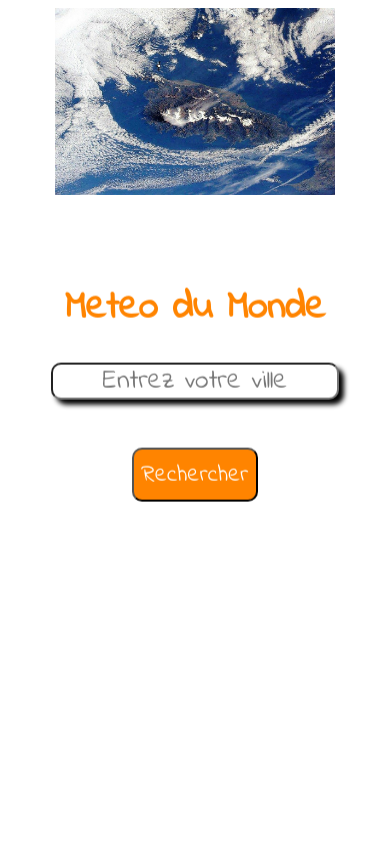
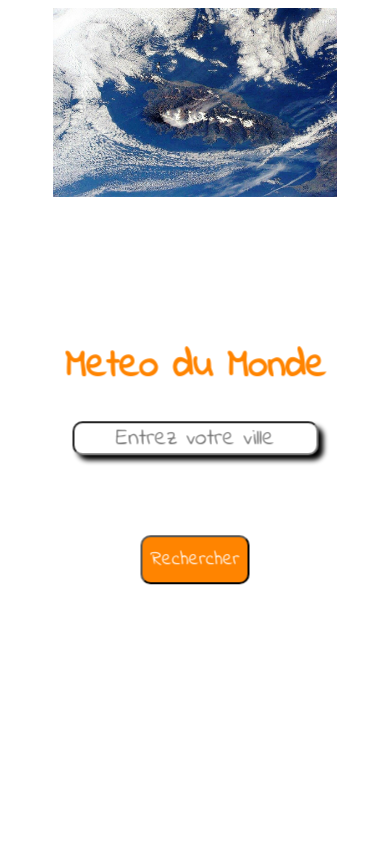
Before and after one commit to OlivierBaldocchi/API-Meteo, a PHP site: page / in a window 390 px wide. Run offline with PHP 8.4, Linux system fonts and the light colour scheme; some web fonts are replaced.

Commit message:
reponsive light

```diff
--- a/responsive.css
+++ b/responsive.css
@@ -1,46 +1,22 @@
+@media screen and (max-width: 1400px) {
 
-@media all and (max-device-width: 800px) {
+    .main {
+        top: 40%;
+    }
+}
 
-    .bouton button, #retour {
-        margin: 2rem;
+@media screen and (max-width: 1024px) {
+
+    .main {
+        top: 30%;
     }
 }
 
 
-@media all and (max-device-width: 400px) {
-
-    .bouton button, #retour {
-        margin: 1rem;
-    }
-}
-
-
-@media all and (max-device-width: 1500px) and (orientation: portrait) {
+@media screen and (orientation: portrait) {
 
     .main {
-        top: 72%;
-    }
-
-    h1 {
-        font-size: 7vw;
-    }
-
-    input {
-        font-size: 4vw;
-        height: 4.5vw;
-    }
-
-    .bouton button, #retour {
-        font-size: 4vw;
-    }
-}
-
-
-@media all and (max-device-width: 800px) and (orientation: portrait) {
-
-    .main {
-        top: 65vh;
-        width: 80vw;
+        top: 55%;
     }
 
     h1 {
@@ -48,22 +24,15 @@
     }
 
     input {
-        font-size: 7vw;
-        height: 8vw;
+        height: 7vw;
+        font-size: 6vw;
     }
 
     .bouton button, #retour {
-        font-size: 6vw;
-        margin-top: 3rem;
+        font-size: 5vw;
     }
 
     #reponse {
-        font-size: 5vw;
-    }
-
-    .back {
-        width: 60vw;
-        text-align: center;
-        left: 13%;
+        font-size: 4vw;
     }
 }
--- a/script.js
+++ b/script.js
@@ -36,7 +36,7 @@ function getValue() {
       dir = "de Nord-Ouest";
     }
 
-    para.innerHTML = "Ville: " + data.name + "<br>" + "<br>"
+    para.innerHTML = data.name + "<br>" + "<br>"
     + "Température mini: " + tempmin + " degrés" + "<br>"
     + "Température maxi: " + tempmax + " degrés" + "<br>"
     + "Conditions: " + data.weather[0].description + "<br>"
--- a/style.css
+++ b/style.css
@@ -1,20 +1,20 @@
 img {
-    width: 75%;
+    width: 76%;
     display: flex;
     margin: auto;
 }
 
 h1 {
     color: rgb(255, 132, 0);
-    font-size: 6vw;
+    font-size: 8vw;
     font-family: 'Indie Flower', cursive;
     text-align: center;
 }
 
 input {
-    height: 3vw;
+    height: 3.5vw;
     border-radius: 10px;
-    font-size: 2.5vw;
+    font-size: 3.5vw;
     text-align: center;
     box-shadow: 5px 5px 5px black;
     font-family: 'Indie Flower', cursive;
@@ -33,10 +33,8 @@ input {
 }
 
 .main {
-
     position: absolute;
-    width: 50vw;
-    height: 70vh;
+    width: 70%;
     top: 50%;
     left: 50%;
     -webkit-transform: translate(-50%, -50%);
@@ -51,18 +49,14 @@ input {
 }
 
 .front {
-    display: flex;
-    flex-direction: column;
-    align-items: center;
+    text-align: center;
     overflow: hidden;
     -webkit-backface-visibility: hidden;
     backface-visibility: hidden;
 }
 
-.back{
-    display: flex;
-    flex-direction: column;
-    align-items: center;
+.back {
+    text-align: center;
     position: absolute;
     width: 100%;
     top: 0;
@@ -84,5 +78,6 @@ input {
     border: 0.1rem solid rgb(138, 152, 155);
     border-radius: 20px;
     padding: 4%;
+    margin: 5%;
     font-family: 'Baskervville', serif;
 }
```
